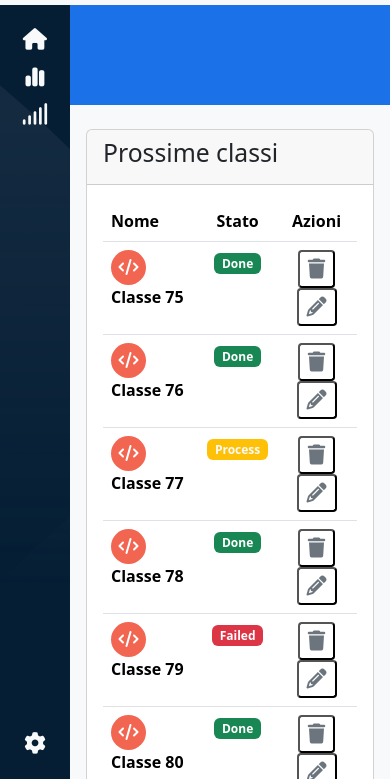
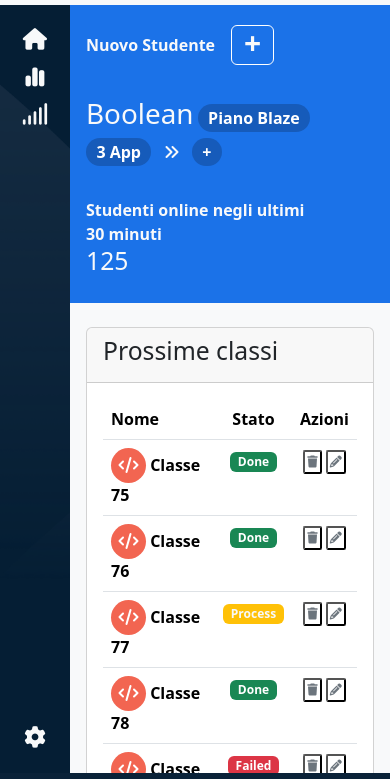
Before and after one commit to Luis-Mocha/html-css-bootstrap-dashboard, a plain HTML site: page index.html in a window 390 px wide. Shown: the part 71-850 px from the top of the page. Drawn offline with nearby package versions, Linux system fonts and the light colour scheme.

Commit message:
main topper responsive

```diff
--- a/assets/css/style.css
+++ b/assets/css/style.css
@@ -1,7 +1,12 @@
 /* RESET */
 body {
-    overflow: hidden;
+    /* overflow: hidden; */
+    background-color: rgb(10,34,56);
 }
+
+body::-webkit-scrollbar {
+    width: 0px;
+  }
 li {
     list-style-type: none;
     padding: 0;
@@ -66,20 +71,19 @@ header .fa-bell {
 
 /* -- MAIN CONTAINER-- */
 #main-container {
-    height: calc(100vh - 70px);
+    height: calc(100vh - 76px);
     overflow: auto;
 }
-/* @media screen and (min-width:768px) {
+@media screen and (min-width:768px) {
     #main-container {
-        height: calc(100vh - 90px);
+        height: calc(100vh - 72px);
     }
 }
-@media screen and (min-width:1400px) {
+@media screen and (min-width:1199px) {
     #main-container {
-        height: calc(100vh - 104px);
+        height: calc(100vh - 74px);
     }
-} */
-
+}
 
 /* -- SIDENAV -- */
 #sidebar {
@@ -99,7 +103,6 @@ header .fa-bell {
     }
 }
 
-
 /* -- MAIN -- */
 main {
     background-color: rgb(248,249,250);
@@ -107,9 +110,23 @@ main {
     overflow: auto;
 }
 
+/* main topper */
 #main-topper {
     background-color: rgb(27,114,232);
-    height: 100px;
+}
+
+.tag-badge {
+    background-color: rgb(22,91,186);
+    font-size: 16px;
+}
+
+.plus-button {
+    border: 1px solid white;
+    font-size: 30px;
+    line-height: 30px;
+    font-weight: 600;
+    padding: 2px 12px 6px;
+    cursor: pointer;
 }
 
 /* sezione classi */
@@ -127,9 +144,16 @@ main {
 #class-section button {
     color: rgb(108,117,125);
     background-color: white;
-    padding: 2px 8px;
-    font-size: 20px;
+    padding: 1px 2px;
+    font-size: 12px;
     border-radius: 10%;
+}
+@media screen and (min-width:430px) {
+    #class-section button {
+        font-size: 20px;
+        padding: 2px 8px;
+    }
+
 }
 
 #class-section th {
--- a/index.html
+++ b/index.html
@@ -98,7 +98,36 @@
             <!-- MAIN -->
             <main>
                 <!-- topper -->
-                <div id="main-topper">
+                <div id="main-topper" class="pe-5 py-1 text-light fw-semibold d-md-flex justify-content-between">
+                    <!-- nuovo studente + -->
+                    <div id="new-student" class="d-flex align-items-center p-3 order-3">
+                        <span>Nuovo Studente</span>
+                        <div class="plus-button rounded ms-3">
+                            +
+                        </div>
+                    </div>
+                    <!-- Boolean + badge -->
+                    <div id="title-app" class="p-3">
+                        <h1 class="d-inline-block">
+                            Boolean
+                        </h1>
+                        <span class="badge rounded-pill tag-badge">Piano Blaze</span>
+                        <div id="app-list">
+                            <span class="badge rounded-pill tag-badge">3 App</span>
+                            <span>
+                                <i class="fa-solid fa-angles-right mx-2"></i>
+                            </span>
+                            <span class="badge rounded-pill tag-badge d-lg-none" role="button">+</span>
+                            <span class="badge rounded-pill tag-badge d-none d-lg-inline-block">Boolean mobile app</span>
+                            <span class="badge rounded-pill tag-badge d-none d-lg-inline-block">Boolean web app</span>
+                            <span class="badge rounded-pill tag-badge d-none d-lg-inline-block mt-2">Boolean blog app</span>
+                        </div>
+                    </div>
+                    <!-- studenti online -->
+                    <div id="online-students" class="p-3">
+                        <span>Studenti online negli ultimi 30 minuti</span>
+                        <h2>125</h2>
+                    </div>
 
                 </div>
                 <!-- sezione card -->
@@ -388,7 +417,6 @@
                             </div>
                         </div>
                     </div>
-
                 </div>
             </main>
         </div>
```
